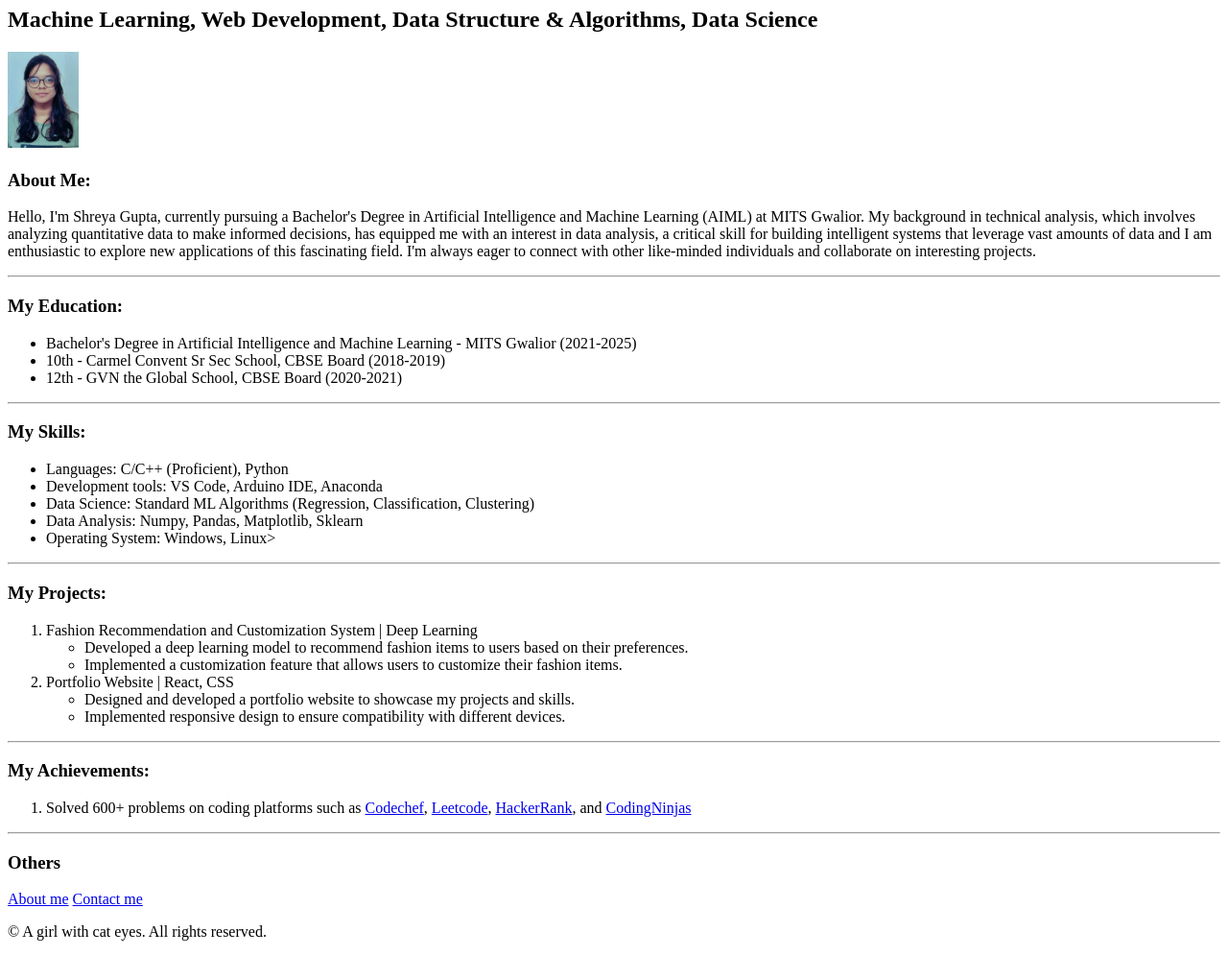
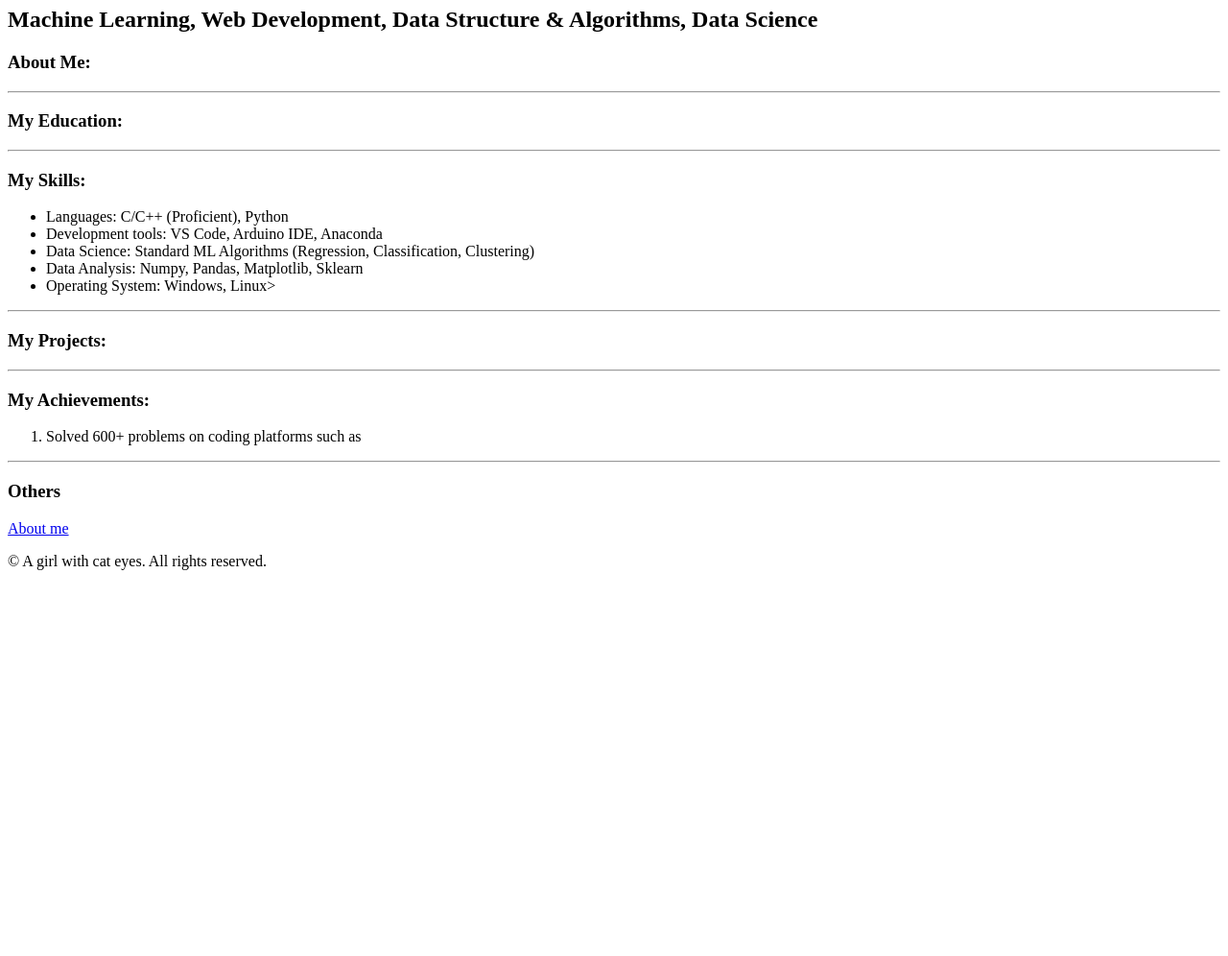
Before and after one commit to its-shreyaa2004/html-capstone, a plain HTML site: page index.html in a window 1280 px wide. Shown: the part 73-1069 px from the top of the page at 96% size. After the commit the page ends 800 px from the top, so only its background shows below. Drawn offline with Linux system fonts and the light colour scheme.

Commit message:
Update index.html

```diff
--- a/index.html
+++ b/index.html
@@ -6,20 +6,15 @@
     <title>My Resume</title>
 </head>
 <body>
-    <h1>Shreya Gupta</h1>
+    <h1>Harry Styles</h1>
     <h2>Machine Learning, Web Development, Data Structure & Algorithms, Data Science</h2>
-    <img src = "./myphoto.jpg" height = "100"/>
+
 
     <h3>About Me:</h3>
-    <p>Hello, I'm Shreya Gupta, currently pursuing a Bachelor's Degree in Artificial Intelligence and Machine Learning (AIML) at MITS Gwalior. My background in technical analysis, which involves analyzing quantitative data to make informed decisions, has equipped me with an interest in data analysis, a critical skill for building intelligent systems that leverage vast amounts of data and I am enthusiastic to explore new applications of this fascinating field. I'm always eager to connect with other like-minded individuals and collaborate on interesting projects.</p>
     <hr/>
 
     <h3>My Education:</h3>
-    <ul>
-        <li>Bachelor's Degree in Artificial Intelligence and Machine Learning - MITS Gwalior (2021-2025)</li>
-        <li>10th - Carmel Convent Sr Sec School, CBSE Board (2018-2019)</li>
-        <li>12th -  GVN the Global School, CBSE Board (2020-2021)</li>
-    </ul>
+
     <hr/>
 
     <h3>My Skills:</h3>
@@ -33,36 +28,19 @@
     <hr/>
 
     <h3>My Projects:</h3>
-    <ol>
-        <li>Fashion Recommendation and Customization System | Deep Learning
-            <ul>
-                <li>Developed a deep learning model to recommend fashion items to users based on their preferences.</li>
-                <li>Implemented a customization feature that allows users to customize their fashion items.</li>
-            </ul>
-        </li>
-        <li>Portfolio Website | React, CSS
-            <ul>
-                <li>Designed and developed a portfolio website to showcase my projects and skills.</li>
-                <li>Implemented responsive design to ensure compatibility with different devices.</li>
-            </ul>
-        </li>
-    </ol>
+
     <hr/>
 
     <h3>My Achievements:</h3>
     <ol>
         <li>Solved 600+ problems on coding platforms such as
-            <a href = "https://www.codechef.com/users/gshreyaa16504">Codechef</a>,
-            <a href = "https://leetcode.com/u/its_shreyaa/">Leetcode</a>,
-            <a href = "https://www.hackerrank.com/profile/gshreyaa16504">HackerRank</a>, and
-            <a href = "https://www.naukri.com/code360/profile/61ac0965-4de3-4ae5-a9fe-c4a5ff6f5d14">CodingNinjas</a>
+
         </li>
     </ol>
     <hr/>
 
     <h3>Others</h3>
     <a href = "./about.html">About me</a>
-    <a href = "./contact.html">Contact me</a>
 
     <p>© A girl with cat eyes. All rights reserved.</p>
 </body>
```
